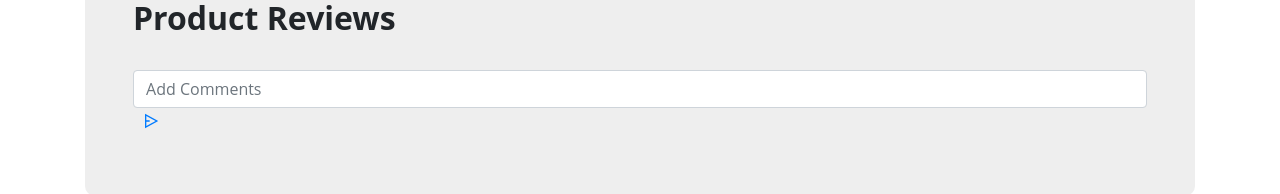
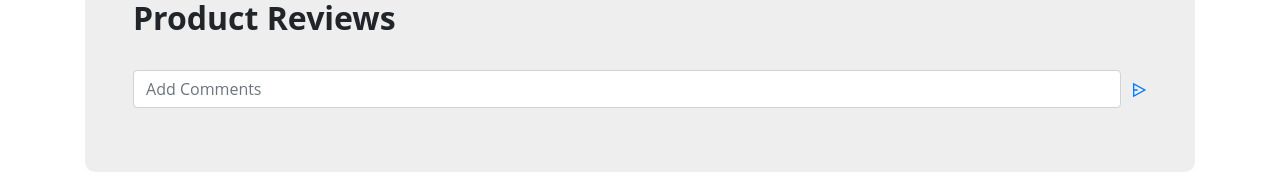
Before and after one commit to Sathira-Wijeratne/StyleSync-Solutions, a React (Create React App) app in the folder frontend/: page /viewproduct/1 in a window 1280 px wide. Shown: the part 623-817 px from the top of the page. Built offline with nearby package versions, Linux system fonts and the light colour scheme; no server answers; the HTML template or start-up script is replaced by a standard one.

Commit message:
commit style the comments section

```diff
--- a/frontend/src/components/ProductPage.js
+++ b/frontend/src/components/ProductPage.js
@@ -86,8 +86,13 @@ export default function ProductPage() {
     border: 'none',
     cursor: 'pointer',
     padding: '0',
-    marginLeft: '10px', // Adjust the margin as needed
-    color: '#007bff', // You can change the color as desired
+    marginLeft: '10px',
+    color: '#007bff', //
+  };
+
+  const containerStyle = {
+    display: 'flex',
+    alignItems: 'center', // Vertically center the form control and button
   };
 
   return (
@@ -181,8 +186,8 @@ export default function ProductPage() {
         <h2><b>Product Reviews </b></h2>
         <br></br>
         <Form>
-        <Form.Group className="mb-3" controlId="exampleForm.ControlInput1">
-        <Form.Control type="email" placeholder="Add Comments" />
+        <Form.Group className="mb-3" controlId="exampleForm.ControlInput1"style={containerStyle}>
+        <Form.Control type="text" placeholder="Add Comments" />
         <button type="submit" style={buttonStyle}>
         <RiSendPlane2Line />
         </button>
```
